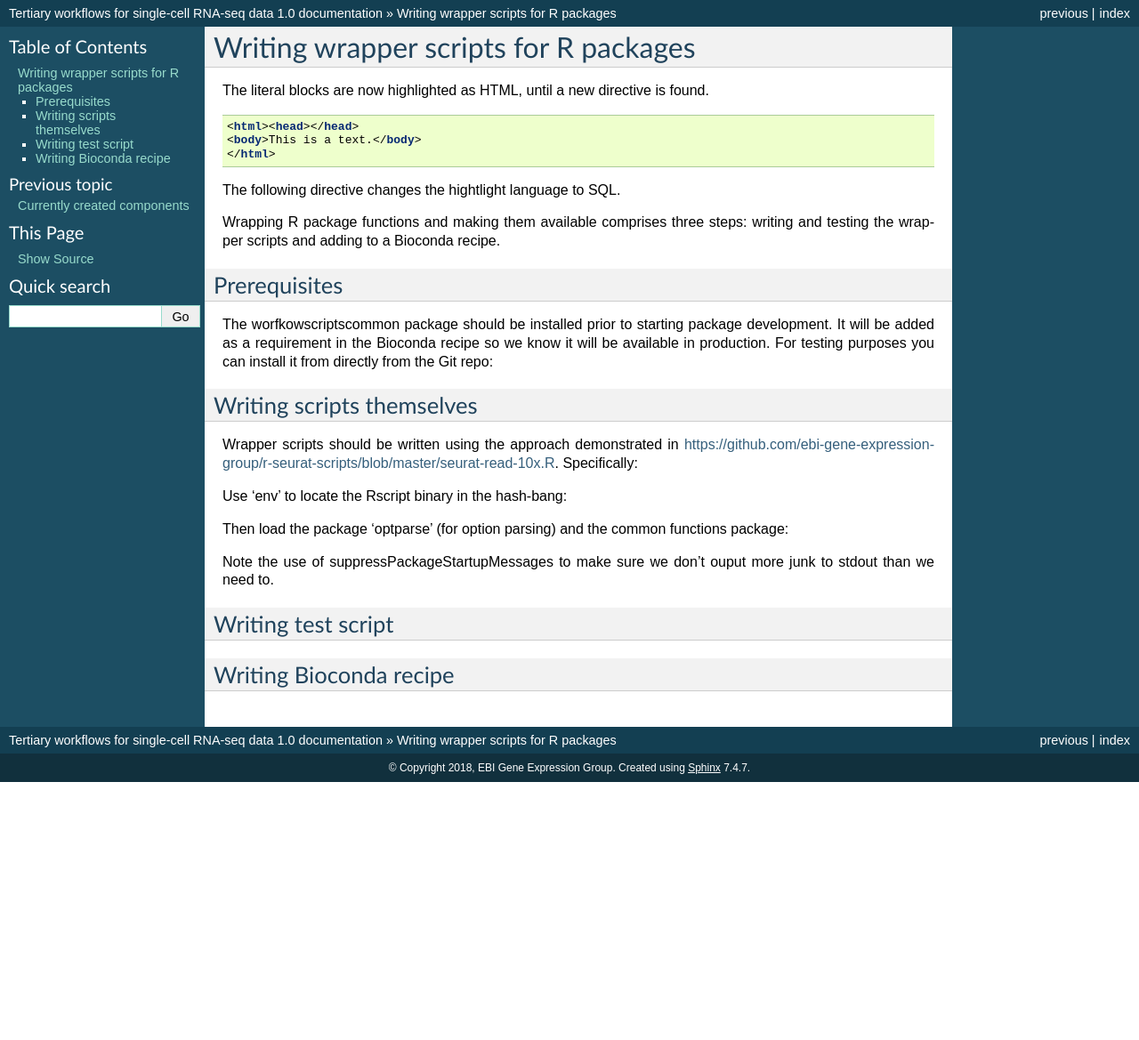
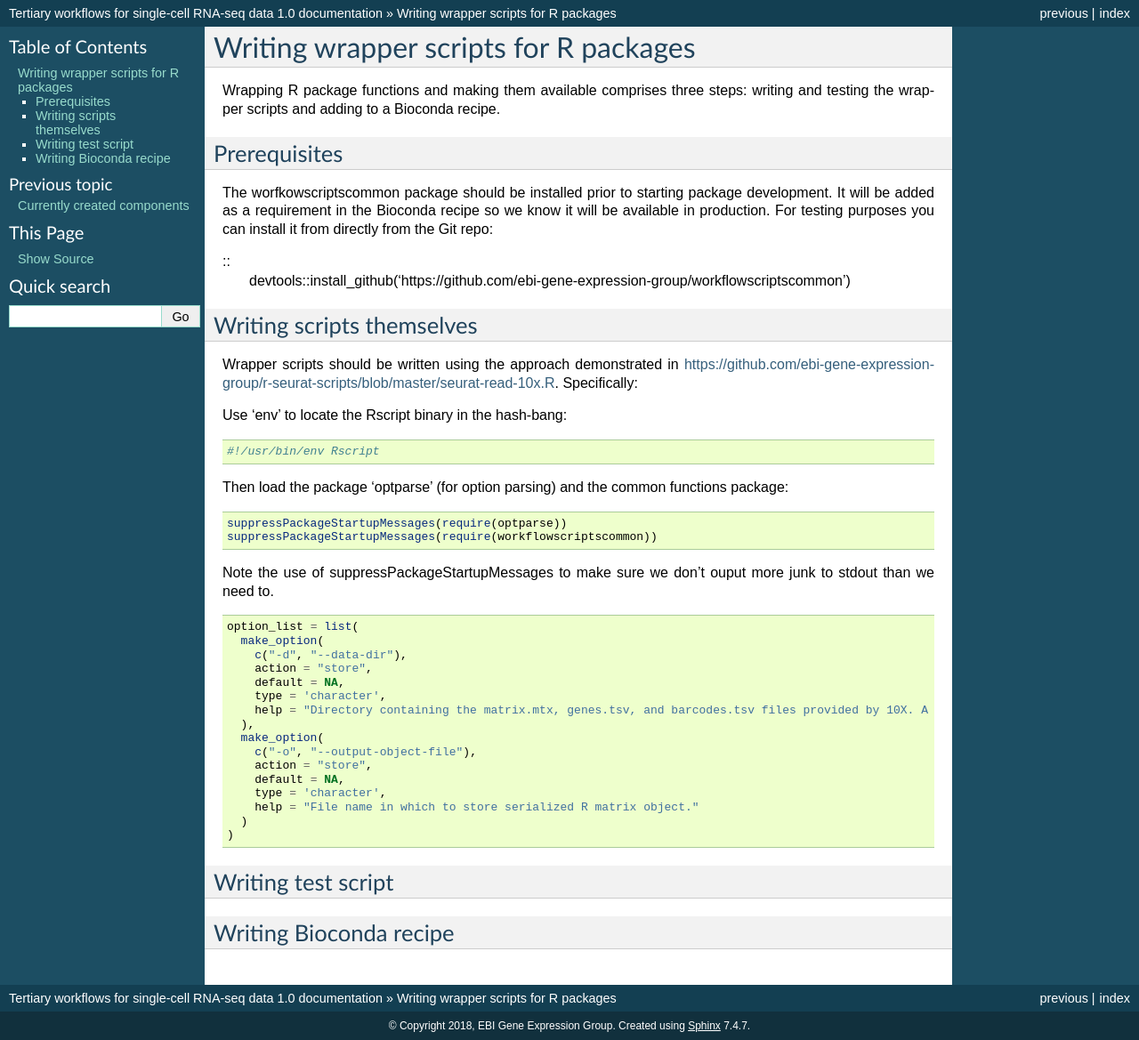
Before and after one commit to ebi-gene-expression-group/tertiary_workflows_docs, a Sphinx documentation site: the page built from docs/scripts_for_r_packages.rst, in a window 1280 px wide. Shown: the whole page at 89% size. Built offline with Sphinx 7.4.7, drawn with Linux system fonts in a browser that asks for light colours; before the commit the page ends 900 px from its top, so only the background shows below that.

Commit message:
Fix code highlight

```diff
--- a/docs/scripts_for_r_packages.rst
+++ b/docs/scripts_for_r_packages.rst
@@ -1,17 +1,6 @@
 ######################################
 Writing wrapper scripts for R packages
 ######################################
-
-The literal blocks are now highlighted as HTML, until a new directive is found.
-
-.. code-block:: html
-
-   <html><head></head>
-   <body>This is a text.</body>
-   </html>
-
-The following directive changes the hightlight language to SQL.
-
 
 Wrapping R package functions and making them available comprises three steps: writing and testing the wrapper scripts and adding to a Bioconda recipe.
 
@@ -21,6 +10,10 @@ Prerequisites
 
 The worfkowscriptscommon package should be installed prior to starting package development. It will be added as a requirement in the Bioconda recipe so we know it will be available in production. For testing purposes you can install it from directly from the Git repo:
 
+.. highlight:: r
+
+::
+    devtools::install_github('https://github.com/ebi-gene-expression-group/workflowscriptscommon')
 
 **************************
 Writing scripts themselves
@@ -30,12 +23,37 @@ Wrapper scripts should be written using the approach demonstrated in https://git
 
 Use 'env' to locate the Rscript binary in the hash-bang:
 
+.. code-block:: bash
+
+    #!/usr/bin/env Rscript
 
 Then load the package 'optparse' (for option parsing) and the common functions package:
 
+.. code-block:: r
+
+    suppressPackageStartupMessages(require(optparse))
+    suppressPackageStartupMessages(require(workflowscriptscommon))
 
 Note the use of suppressPackageStartupMessages to make sure we don't ouput more junk to stdout than we need to.
 
+.. code-block:: r
+
+    option_list = list(
+      make_option(
+        c("-d", "--data-dir"),
+        action = "store",
+        default = NA,
+        type = 'character',
+        help = "Directory containing the matrix.mtx, genes.tsv, and barcodes.tsv files provided by 10X. A vector or named vector can be given in order to load several data directories. If a named vector is given, the cell barcode names will be prefixed with the name."
+      ),
+      make_option(
+        c("-o", "--output-object-file"),
+        action = "store",
+        default = NA,
+        type = 'character',
+        help = "File name in which to store serialized R matrix object."
+      )
+    )
 
 
 *******************
```
